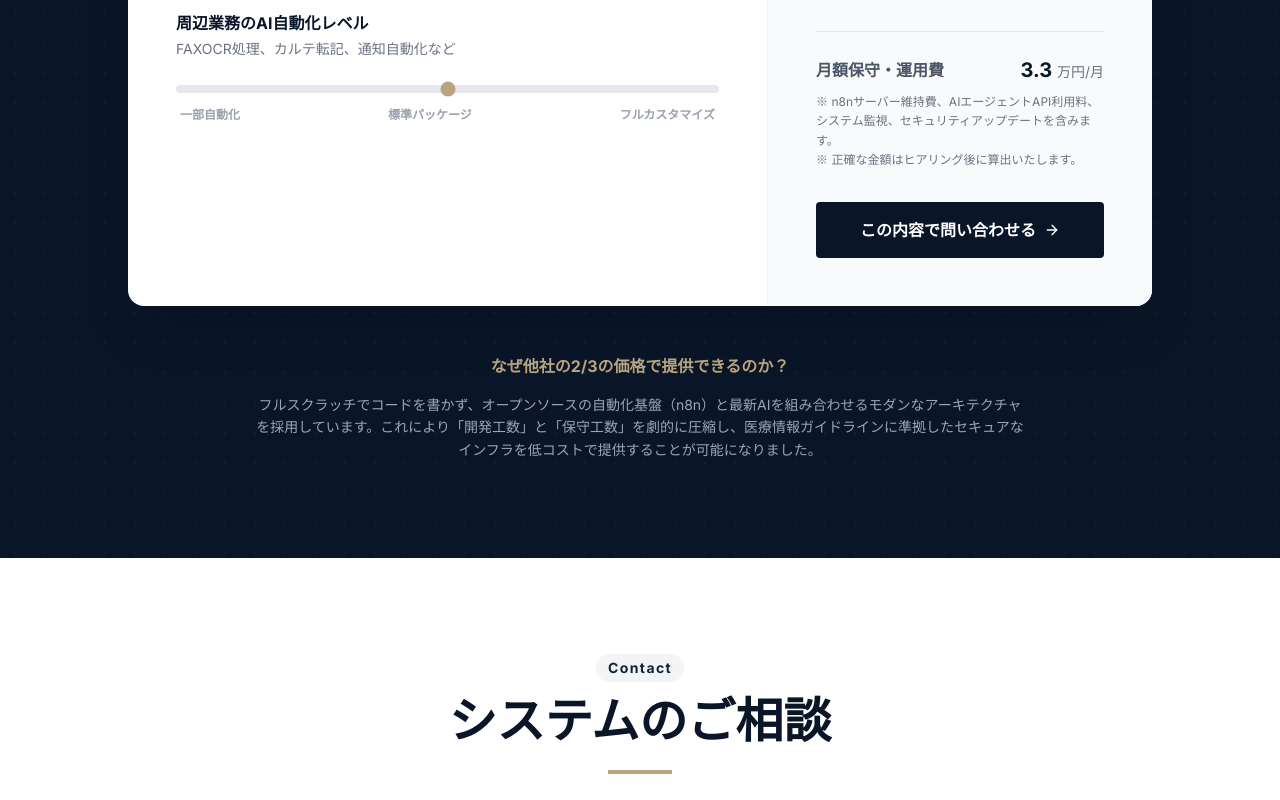
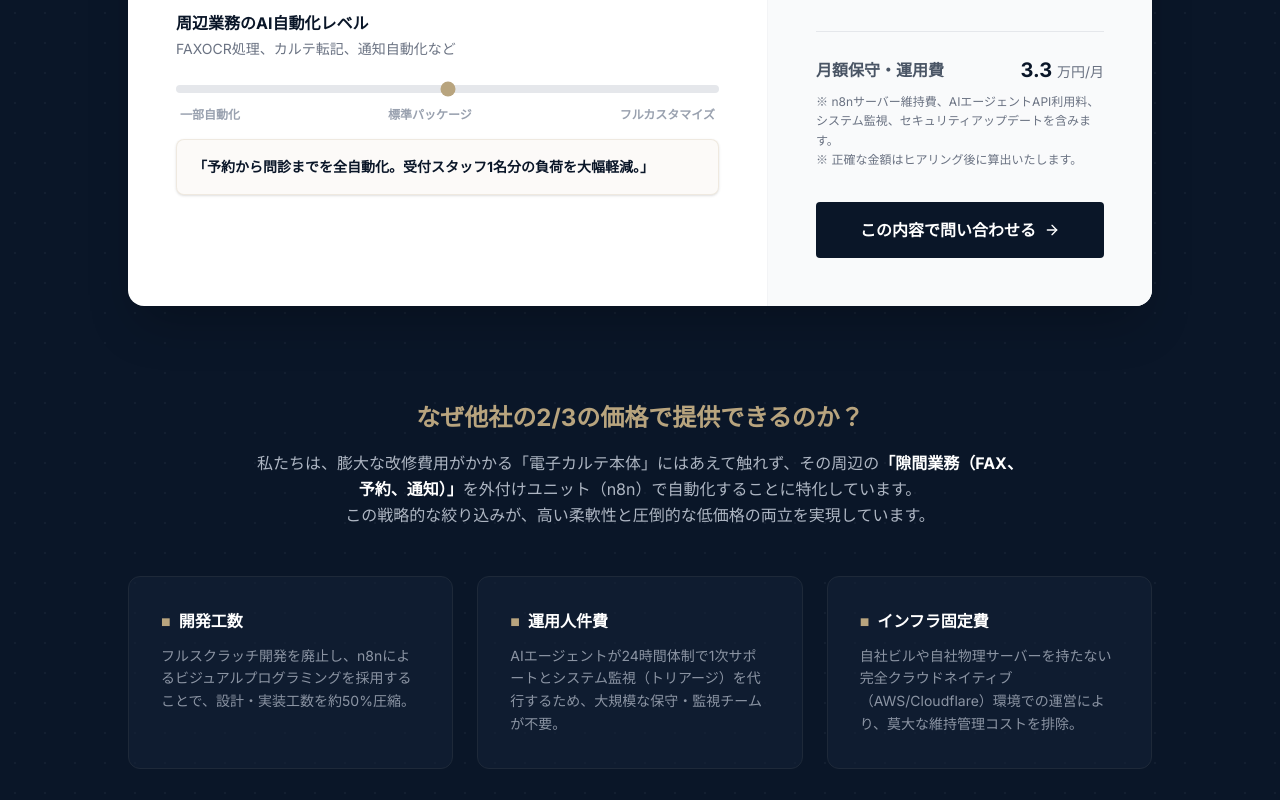
Before and after one commit to keoppp/systembook-HP, a Next.js app: page / in a window 1280 px wide. Shown: the part 5420-6220 px from the top of the page. Built offline with nearby package versions, Linux system fonts and the light colour scheme.

Commit message:
Feat: Enhance EstimatorSection with tooltip, dynamic text, and rationale breakdown

```diff
--- a/components/sections/EstimatorSection.tsx
+++ b/components/sections/EstimatorSection.tsx
@@ -1,7 +1,7 @@
 'use client';
 
 import { useState, useEffect } from 'react';
-import { Calculator, Check, ArrowRight, TrendingDown } from 'lucide-react';
+import { Calculator, Check, ArrowRight, TrendingDown, Info } from 'lucide-react';
 
 export default function EstimatorSection() {
   const [reservation, setReservation] = useState(true); // Default 20万
@@ -30,6 +30,15 @@ export default function EstimatorSection() {
 
   // 他社平均（総予算に対する独自のざっくり乗数として約1.5倍で算出→ SystemBookが2/3のコストを表現）
   const competitorAverage = Math.round(calculatedTotal * 1.5);
+
+  let automationValueDesc = "";
+  if (automationLevel < 35) {
+    automationValueDesc = "「単純な転記ミスをゼロに。月間約10時間の事務工数を削減。」";
+  } else if (automationLevel < 70) {
+    automationValueDesc = "「予約から問診までを全自動化。受付スタッフ1名分の負荷を大幅軽減。」";
+  } else {
+    automationValueDesc = "「貴院独自の複雑なワークフローをAIが完全再現。クリニック全体のDXを実現。」";
+  }
 
   return (
     <section id="estimate" className="section-padding bg-midnight relative overflow-hidden">
@@ -93,22 +102,29 @@ export default function EstimatorSection() {
                   max="100"
                   value={automationLevel}
                   onChange={(e) => setAutomationLevel(Number(e.target.value))}
-                  className="w-full h-2 bg-gray-200 rounded-lg appearance-none cursor-pointer accent-gold"
+                  className="w-full h-2 bg-gray-200 rounded-lg appearance-none cursor-pointer accent-gold relative z-10"
                 />
 
-                <div className="flex justify-between text-xs text-gray-400 mt-2 font-bold px-1">
+                <div className="flex justify-between text-xs text-gray-400 mt-2 font-bold px-1 mb-4">
                   <span>一部自動化</span>
                   <span>標準パッケージ</span>
                   <span>フルカスタマイズ</span>
+                </div>
+
+                <div className="bg-gold/5 border border-gold/20 rounded-lg p-4 text-sm text-midnight font-bold leading-relaxed shadow-sm">
+                  {automationValueDesc}
                 </div>
               </div>
             </div>
           </div>
 
           {/* Result Area */}
-          <div className="lg:w-96 bg-gray-50 p-8 md:p-12 flex flex-col justify-between relative overflow-hidden">
+          <div className="lg:w-96 bg-gray-50 flex flex-col justify-between relative z-10">
+            <div className="absolute inset-0 overflow-hidden pointer-events-none rounded-r-2xl">
               <div className="absolute top-0 right-0 w-32 h-32 bg-gold/10 rounded-full blur-2xl -mr-10 -mt-10"></div>
+            </div>
 
+            <div className="p-8 md:p-12 relative z-20 h-full flex flex-col justify-between">
               <div>
               <div className="text-sm font-bold text-gray-500 tracking-widest uppercase mb-2">Estimated Cost</div>
               <div className="text-gray-400 text-sm line-through">
@@ -121,9 +137,18 @@ export default function EstimatorSection() {
                 <span className="text-xl font-bold text-midnight">万円 <span className="text-gray-500 text-sm font-normal">〜</span></span>
               </div>
 
-              <div className="flex items-center gap-2 text-gold font-bold text-sm bg-gold/10 px-3 py-1.5 rounded-full w-fit mb-8">
+              <div className="relative group cursor-help inline-flex items-center gap-2 text-gold font-bold text-sm bg-gold/10 px-3 py-1.5 rounded-full mb-8">
                 <TrendingDown className="w-4 h-4" />
                 業界平均より約33%コスト削減
+                <Info className="w-4 h-4" />
+
+                {/* Tooltip Content */}
+                <div className="absolute top-full left-1/2 -translate-x-1/2 lg:translate-x-0 lg:left-0 mt-3 w-72 lg:w-80 bg-midnight border border-gold/30 p-4 rounded-lg shadow-2xl opacity-0 invisible group-hover:opacity-100 group-hover:visible transition-all z-50 pointer-events-none">
+                  <div className="font-bold text-white mb-2 text-xs">【コスト削減の根拠】</div>
+                  <div className="text-[11px] font-normal text-platinum/90 leading-relaxed">
+                    本サービスは、従来の大手メーカーが多額のコストを投じている「営業人件費」や「保守センターの維持費」を排除し、最新のAI自動化技術（n8n）とサーバーレスインフラに置き換えています。これにより、医療情報ガイドラインを遵守した最高水準のセキュリティを維持しつつ、導入・運用コストを業界平均の2/3（約33.3%削減）まで抑えることに成功しました。
+                  </div>
+                </div>
               </div>
 
               <div className="border-t border-gray-200 pt-6">
@@ -145,15 +170,40 @@ export default function EstimatorSection() {
                 </a>
               </div>
             </div>
+          </div>
 
         </div>
 
         {/* Cost evidence */}
-        <div className="max-w-3xl mx-auto mt-12 text-center">
-          <h4 className="text-gold font-bold mb-4">なぜ他社の2/3の価格で提供できるのか？</h4>
-          <p className="text-platinum/80 text-sm leading-relaxed">
-            フルスクラッチでコードを書かず、オープンソースの自動化基盤（n8n）と最新AIを組み合わせるモダンなアーキテクチャを採用しています。これにより「開発工数」と「保守工数」を劇的に圧縮し、医療情報ガイドラインに準拠したセキュアなインフラを低コストで提供することが可能になりました。
+        <div className="max-w-5xl mx-auto mt-16 lg:mt-24">
+          <div className="text-center mb-12">
+            <h4 className="text-gold font-bold mb-4 text-xl md:text-2xl">なぜ他社の2/3の価格で提供できるのか？</h4>
+            <p className="text-platinum/90 text-sm md:text-base leading-relaxed max-w-3xl mx-auto">
+              私たちは、膨大な改修費用がかかる「電子カルテ本体」にはあえて触れず、その周辺の<strong className="text-white">「隙間業務（FAX、予約、通知）」</strong>を外付けユニット（n8n）で自動化することに特化しています。<br className="hidden md:block"/>
+              この戦略的な絞り込みが、高い柔軟性と圧倒的な低価格の両立を実現しています。
             </p>
+          </div>
+
+          <div className="grid grid-cols-1 md:grid-cols-3 gap-6">
+            <div className="bg-midnight-light/50 p-6 md:p-8 rounded-xl border border-gray-800 hover:border-gold/30 transition-colors">
+              <h5 className="font-bold text-white mb-3 flex items-center gap-2"><span className="text-gold shrink-0">■</span> 開発工数</h5>
+              <p className="text-sm text-platinum/70 leading-relaxed">
+                フルスクラッチ開発を廃止し、n8nによるビジュアルプログラミングを採用することで、設計・実装工数を約50%圧縮。
+              </p>
+            </div>
+            <div className="bg-midnight-light/50 p-6 md:p-8 rounded-xl border border-gray-800 hover:border-gold/30 transition-colors">
+              <h5 className="font-bold text-white mb-3 flex items-center gap-2"><span className="text-gold shrink-0">■</span> 運用人件費</h5>
+              <p className="text-sm text-platinum/70 leading-relaxed">
+                AIエージェントが24時間体制で1次サポートとシステム監視（トリアージ）を代行するため、大規模な保守・監視チームが不要。
+              </p>
+            </div>
+            <div className="bg-midnight-light/50 p-6 md:p-8 rounded-xl border border-gray-800 hover:border-gold/30 transition-colors">
+              <h5 className="font-bold text-white mb-3 flex items-center gap-2"><span className="text-gold shrink-0">■</span> インフラ固定費</h5>
+              <p className="text-sm text-platinum/70 leading-relaxed">
+                自社ビルや自社物理サーバーを持たない完全クラウドネイティブ（AWS/Cloudflare）環境での運営により、莫大な維持管理コストを排除。
+              </p>
+            </div>
+          </div>
         </div>
       </div>
     </section>
```
Lines whose indentation alone changed are shown as unchanged.
